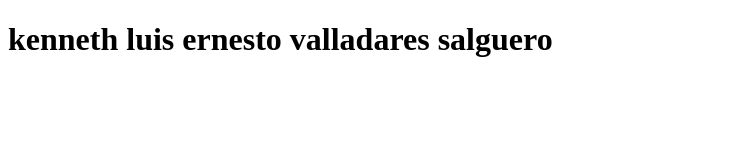
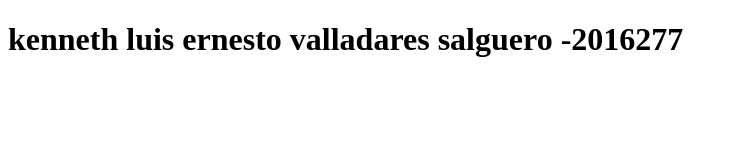
Before and after one commit to Kvalladares2016277/IN5AM, a plain HTML site: page index.html in a window 1280 px wide. Shown: the whole page, without its empty margins (0-737 px from the left). Drawn offline with Linux system fonts and the light colour scheme.

Commit message:
se agrego el carnet del estudiante

```diff
--- a/index.html
+++ b/index.html
@@ -6,7 +6,7 @@
     <title>Primera pagina con Git</title>
 </head>
 <body>
-    <h1> kenneth luis ernesto valladares salguero </h1>
+    <h1> kenneth luis ernesto valladares salguero -2016277 </h1>
 
 </body>
 </html>
```
